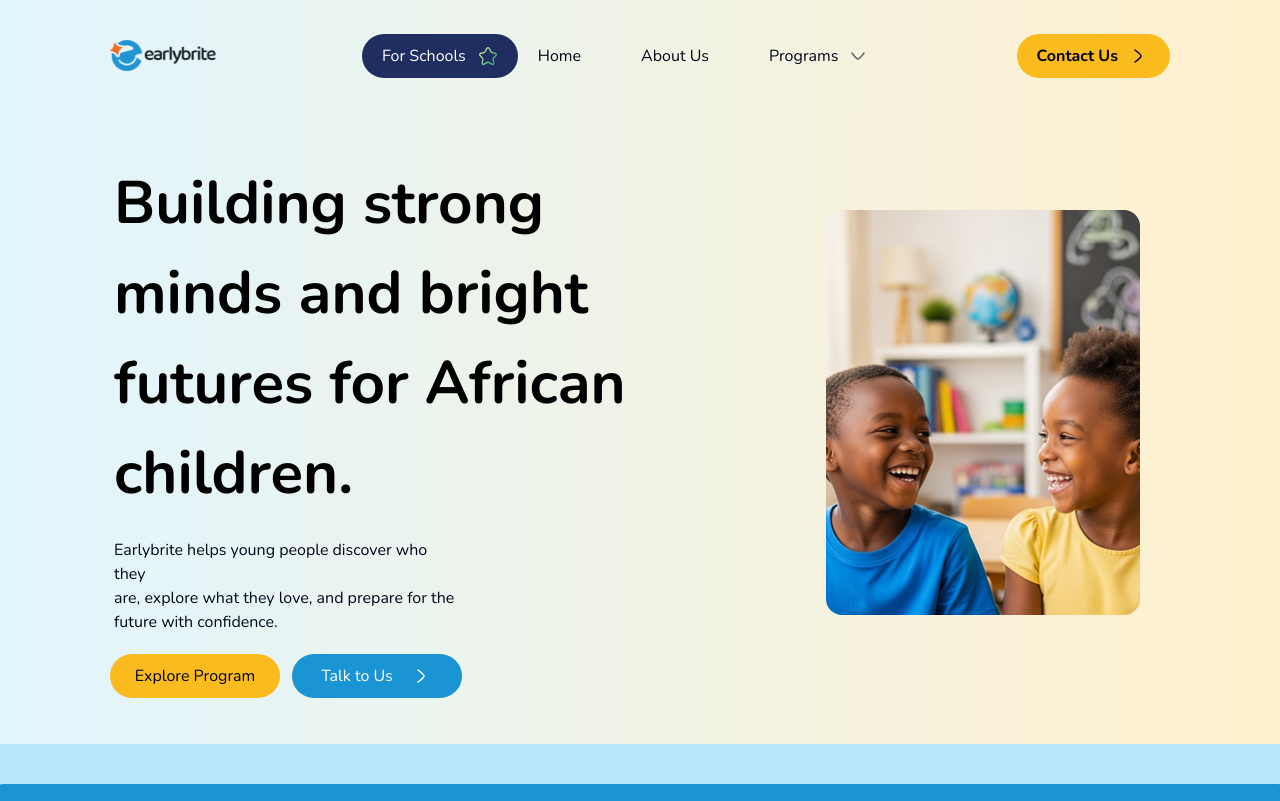
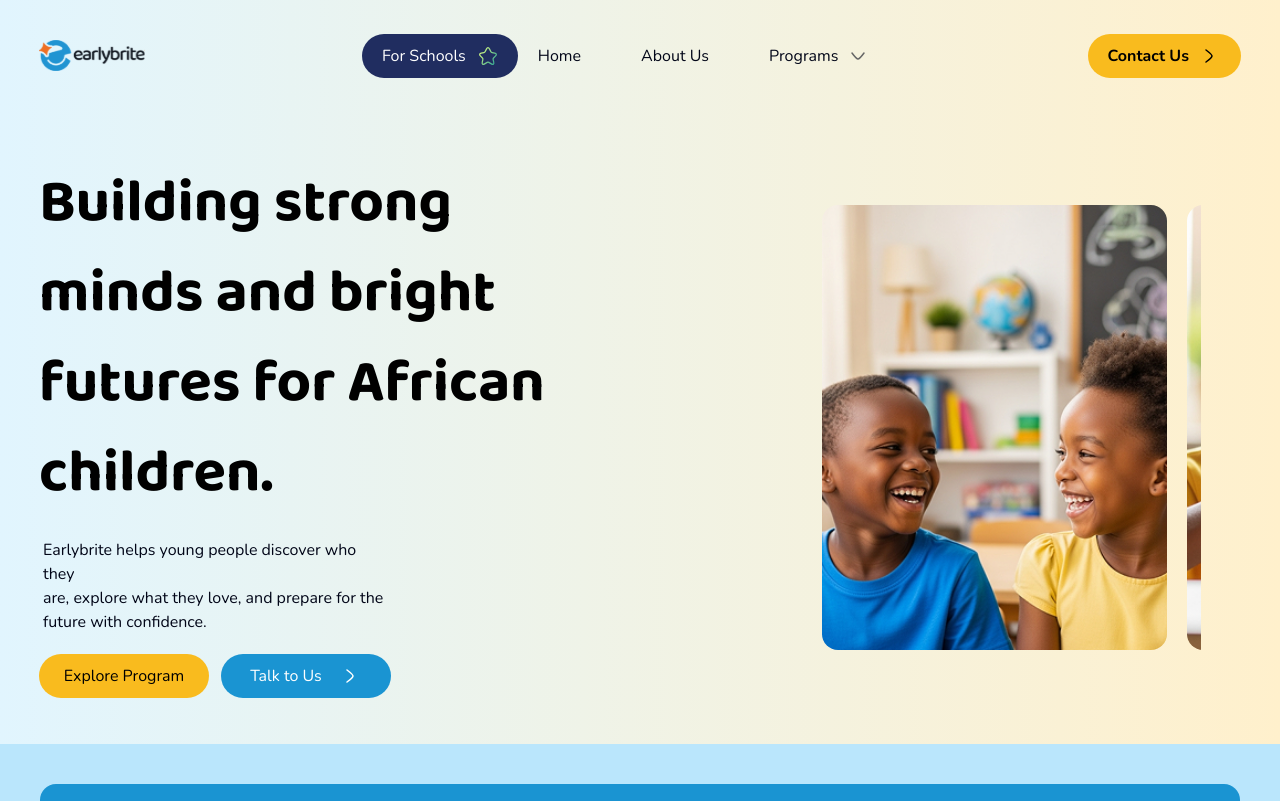
Before and after one commit to EARLYBRITE2025/earlybriteschools, a Next.js app: page / in a window 1280 px wide. Shown: the top 801 px of the page. Built offline with nearby package versions, Linux system fonts and the light colour scheme.

Commit message:
added the right pixels

```diff
--- a/src/componentspages/home/features.tsx
+++ b/src/componentspages/home/features.tsx
@@ -91,11 +91,11 @@
 
 
   return (
-  <section className='flex flex-col items-center w-full justify-center h-auto md:bg-[#BAE6FC]   'id='about'>
+  <section className='flex flex-col items-center w-full justify-center  md:bg-[#BAE6FC]   'id='about'>
       <div className='flex  pt-10 items-center flex-col md:w-[90%] xl:w-[1450px] space-y-5
        justify-center   md:justify-start w-[360px] xl:relative
        feature-styles xl:z-[1]  ' id='art'>
-      <div className='bg-[#1A94D2] first-div xl:h-full flex items-center ' >
+      <div className='bg-[#1A94D2] first-div xl:h-full flex items-center xl:w-[1200px]  ' >
        <div className=' p-[40px] space-y-5 md:space-y-0  xl:gap-[40px]
         xl:h-[330px] flex flex-col justify-center'>
         <h2 className=' second-header font-[family-name:var(--font-baloo2)] xl:text-[48px] xl:w-[483px]  '>
@@ -152,7 +152,7 @@
        justify-center md:justify-start xl:z-[10] xl:relative
        feature-styles  xl:h-[672px]  ' id='will-fade'>
 
-      <div className='bg-[#009147]   first-div xl:h-full flex items-center ' >
+      <div className='bg-[#009147]   first-div xl:h-full flex items-center xl:w-[1200px]  ' >
        <div className=' p-[40px] space-y-5 md:space-y-0  xl:gap-[40px]
         xl:h-[330px] flex flex-col justify-center '>
 
--- a/src/componentspages/home/hero.tsx
+++ b/src/componentspages/home/hero.tsx
@@ -73,13 +73,13 @@
 
   return (
    <>
-   <section className=' w-full md:bg-gradient-to-r from-[#E1F5FE]  to-[#FFF0CC]  'id='home'>
-    <div className='flex flex-col md:flex-row w-full md:pb-10 xl:pb-0 xl:h-[633px] xl:w-[1200px] xl:h-[633px]'>
+   <section className=' w-full md:bg-gradient-to-r from-[#E1F5FE] flex items-start justify-center to-[#FFF0CC]  'id='home'>
+    <div className='flex flex-col items-center justify-center md:flex-row w-full md:pb-10 xl:pb-0  xl:w-[1202px]  xl:h-[633px]'>
        <div className={` hero-div flex flex-col space-y-5  justify-center items-center
 
-     w-full md:items-start md:px-[30px] lg:px-[110px]  `}>
+     w-full md:items-start  `}>
 
-             <h1 className='classic   xl:text-[60px] w-[354px]  pl-1 font-bold text-black xl:w-[530px] ' id='classics' >
+             <h1 className='classic text-[36px]   xl:text-[60px] w-[354px]  font-[family-name:var(--font-baloo2)] font-bold text-black xl:w-[530px] ' id='classics' >
         Building <span className='text-[#009147] md:text-black'>strong minds</span> and <span className='text-[#009147] md:text-black'>bright futures</span> for African children.
       </h1>
       <p className='px-3 pl-1 text-start max-w-90  ' id='classics' >
--- a/src/componentspages/layouts/Navbar.tsx
+++ b/src/componentspages/layouts/Navbar.tsx
@@ -22,59 +22,59 @@
 }
   },[isOpen])
   return (
-    <header className='md:sticky md:top-0 z-[50]'>
-        <nav className=' md:bg-gradient-to-r from-[#E1F5FE] to-[#FFF0CC]' >
-           <div className=''>
-             <LogoSvg/>
+   <header className="md:sticky md:top-0 z-[500] w-full xl:bg-gradient-to-r from-[#E1F5FE] to-[#FFF0CC]">
+  <div className="xl:flex xl:items-center xl:justify-center">
+    {/* Inner fixed-width container */}
+    <nav className="w-full xl:w-[1202px] flex items-center justify-between px-[24px] xl:px-0 ">
+
+      {/* Logo */}
+      <div>
+        <LogoSvg />
       </div>
-           {/*this is for the center nav items*/}
 
-            <div className='hidden md:flex  gap-10 lg:gap-5 md:gap-5 '>
-
-               <button className='flex items-center gap-3 bg-[#202D60]
-               rounded-full text-white py-[12px] px-[24px]
-               md:px-[20px] md:py-[10px]
-               hover:bg-[#4A5DFF]
-               transition-all duration-300
-'>
-                 <h3 className=''>
-                  For Schools
-
-                </h3>
+      {/* Center nav items */}
+      <div className="hidden md:flex gap-10 lg:gap-5 md:gap-5">
+        <button className="flex items-center gap-3 bg-[#202D60] rounded-full text-white py-[12px] px-[24px] md:px-[20px] md:py-[10px] hover:bg-[#4A5DFF] transition-all duration-300">
+          <h3>For Schools</h3>
           <Image
             src="/images/star.svg"
-            alt='hero image'
+            alt="hero image"
             width={20}
             height={20}
-            className='rotate'
+            className="rotate"
           />
         </button>
-               <div className='flex items-center gap-5 lg:gap-15'>
-                <Link href="#home" className='hover:text-[#1A94D2] transition-all duration-100'>Home</Link>
-                <Link href="#about" className='hover:text-[#1A94D2] transition-all duration-100'>About Us</Link>
-                <HoverDropdown/>
+        <div className="flex items-center gap-5 lg:gap-15">
+          <Link href="#home" className="hover:text-[#1A94D2] transition-all duration-100">Home</Link>
+          <Link href="#about" className="hover:text-[#1A94D2] transition-all duration-100">About Us</Link>
+          <HoverDropdown />
         </div>
       </div>
-            {/*this is for the mobile hamburger*/}
-            <div className="md:hidden " >
 
-          <button className="flex flex-col justify-center items-center w-8 h-8 space-y-1 relative  z-[9999] md:hidden" onClick={clicker} >
-            <span className={`block w-5 h-0.5 bg-black  z-100 transition-transform ${isOpen ? 'rotate-45 translate-y-1.5' : ''}`} ></span>
-  <span className={`block w-5 h-0.5 bg-black  transition-opacity ${isOpen ? 'opacity-0' : ''}`}></span>
-  <span className={`block w-5 h-0.5 bg-black  transition-transform ${isOpen ? '-rotate-45 -translate-y-1.5' : ''}`}></span>
+      {/* Mobile hamburger */}
+      <div className="md:hidden">
+        <button
+          className="flex flex-col justify-center items-center w-8 h-8 space-y-1 relative z-[9999]"
+          onClick={clicker}
+        >
+          <span className={`block w-5 h-0.5 bg-black transition-transform ${isOpen ? 'rotate-45 translate-y-1.5' : ''}`} />
+          <span className={`block w-5 h-0.5 bg-black transition-opacity ${isOpen ? 'opacity-0' : ''}`} />
+          <span className={`block w-5 h-0.5 bg-black transition-transform ${isOpen ? '-rotate-45 -translate-y-1.5' : ''}`} />
         </button>
       </div>
-        <div className='contact
-'>
+
+      {/* Contact */}
+      <div className="contact">
         <Link href="#contact">
-          <span className='flex  gap-2 font-bold'>
-            Contact Us
-            <RightarrowSvg/>
+          <span className="flex gap-2 font-bold">
+            Contact Us <RightarrowSvg />
           </span>
         </Link>
       </div>
     </nav>
+  </div>
 </header>
+
   )
 }
 
--- a/src/componentspages/shadcnuicomponents/carousel.tsx
+++ b/src/componentspages/shadcnuicomponents/carousel.tsx
@@ -64,15 +64,24 @@
       </section>
 
       {/* xl view: carousel */}
-  <section className="hidden xl:flex flex-col gap-5 justify-center pt-20 pb-20 items-center w-full bg-[#F2F2F2] px-10">
+<section className="hidden xl:flex flex-col gap-5 justify-center pt-20 pb-20 items-center bg-[#F2F2F2] px-10">
   <h1 className="text-[27.44px] font-bold">Programs Overview</h1>
 
-  <Carousel opts={{ align: "center" }} className="w-full max-w-7xl">
-    <CarouselContent>
+  {/* Wrapper stays 1200px */}
+  <div className="relative w-[1200px] overflow-visible">
+
+    <Carousel opts={{ align: "start" }} className="w-full relative">
+      <CarouselContent
+        className="flex -ml-4"
+      >
         {featureCards.map((card) => (
-        <CarouselItem key={card.id} className="xl:basis-1/3 px-4">
+          <CarouselItem
+            key={card.id}
+            className="basis-[32%] px-4"
+          >
             <Card className="bg-white rounded-2xl h-[603px] hover:shadow-lg transition w-full overflow-hidden p-0">
-  {/* Image flush at the very top */}
+
+              {/* Top image flush */}
               <div className="relative w-full">
                 <img
                   src={card.image}
@@ -81,25 +90,33 @@
                 />
               </div>
 
-  {/* Content below */}
               <div className="p-4 flex-1 flex flex-col justify-between">
                 <div>
                   <h3 className="text-[24px] font-bold mb-2">{card.title}</h3>
                   <p className="text-[#B1B1B1]">{card.age}</p>
                   <p className="text-gray-600 mb-4">{card.description}</p>
                 </div>
-    <button className="button bg-[#1A94D2] text-white mt-auto"><span className="flex items-center gap-2">{card.buttonText}<WhiteRightarrowSvg/></span></button>
+                <button className="button bg-[#1A94D2] text-white mt-auto">
+                  <span className="flex items-center gap-2">
+                    {card.buttonText}
+                    <WhiteRightarrowSvg />
+                  </span>
+                </button>
               </div>
             </Card>
-
-
           </CarouselItem>
         ))}
       </CarouselContent>
-    <CarouselPrevious />
-    <CarouselNext />
+
+      {/* Arrows placed outside and visible */}
+      <CarouselPrevious className="absolute -left-10 top-1/2 -translate-y-1/2" />
+      <CarouselNext className="absolute -right-10 top-1/2 -translate-y-1/2" />
+
     </Carousel>
+  </div>
 </section>
+
+
 
 
     </>
```
Lines whose indentation alone changed are shown as unchanged.
